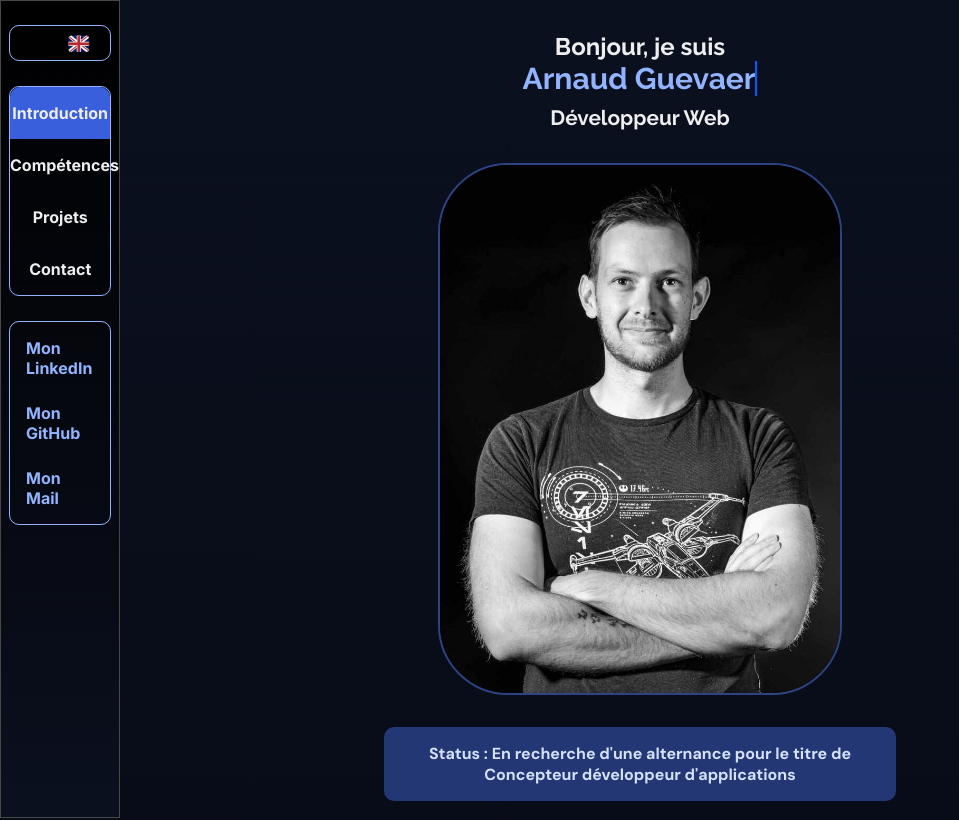
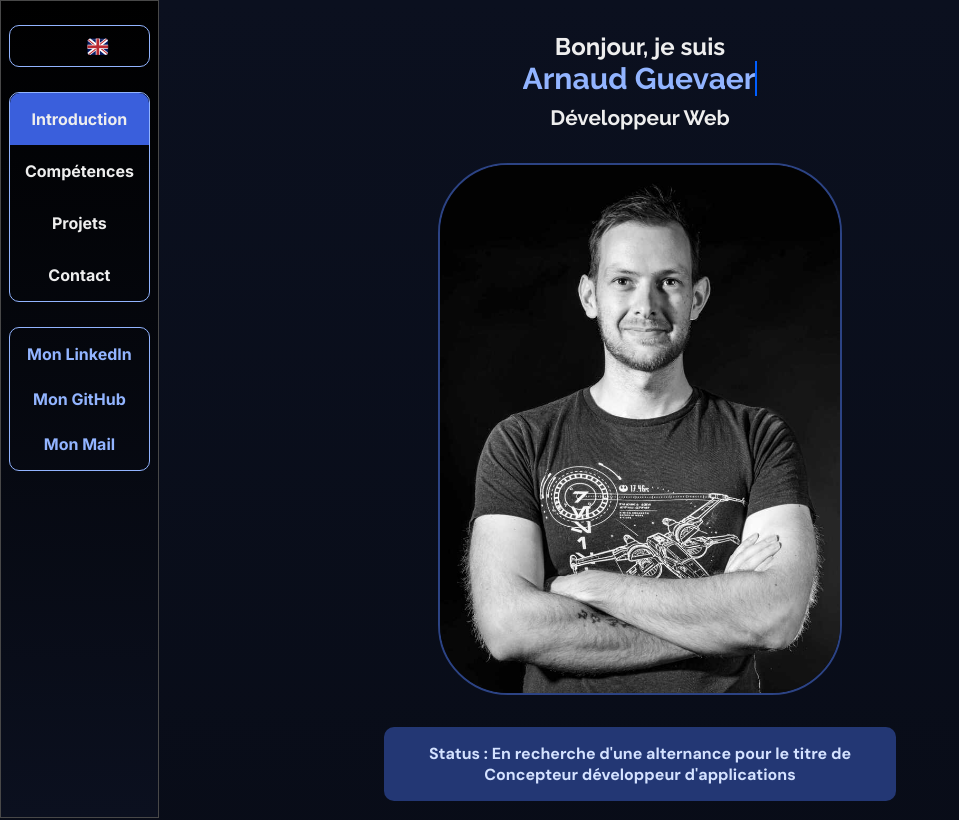
Before and after one commit to Arnaud6216/Portfolio-pro, a React (Vite) app: page / in a window 1280 px wide. Shown: the top 820 px of the page, without its empty margins (0-959 px from the left). Built offline with nearby package versions, Linux system fonts and the light colour scheme; some icons are missing.

Commit message:
update css for nav tool buttons and minor responsive update

```diff
--- a/src/Components/Navbar/Navbar.css
+++ b/src/Components/Navbar/Navbar.css
@@ -28,6 +28,7 @@
 	transform: none;
 	z-index: 10;
 	gap: 25px;
+	overflow: hidden;
 }
 
 .nav__tool-section {
@@ -47,11 +48,11 @@
 .nav__tool-icon-flag {
 	width: 30px;
 	height: 30px;
+	padding: 0.3rem;
 }
 
 .nav__tool-icon:hover {
-	opacity: 0.8;
-	transition: opacity 0.3s ease;
+	background-color: var(--gray-8);
 }
 
 .nav__section1--desktop,
@@ -109,3 +110,9 @@
 		margin-top: 0;
 	}
 }
+
+@media (min-width: 1024px) and (max-width: 1400px) {
+	.nav--desktop {
+		width: 11%;
+	}
+}
```
